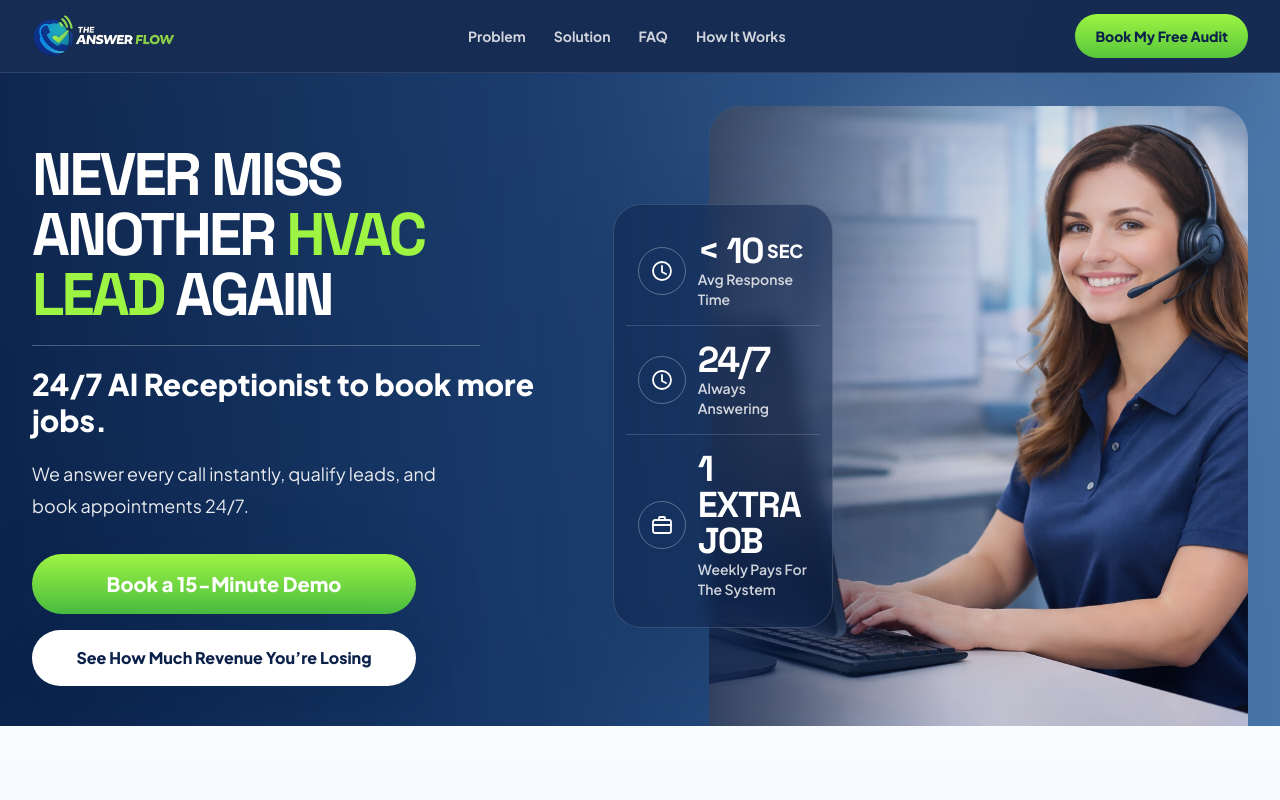
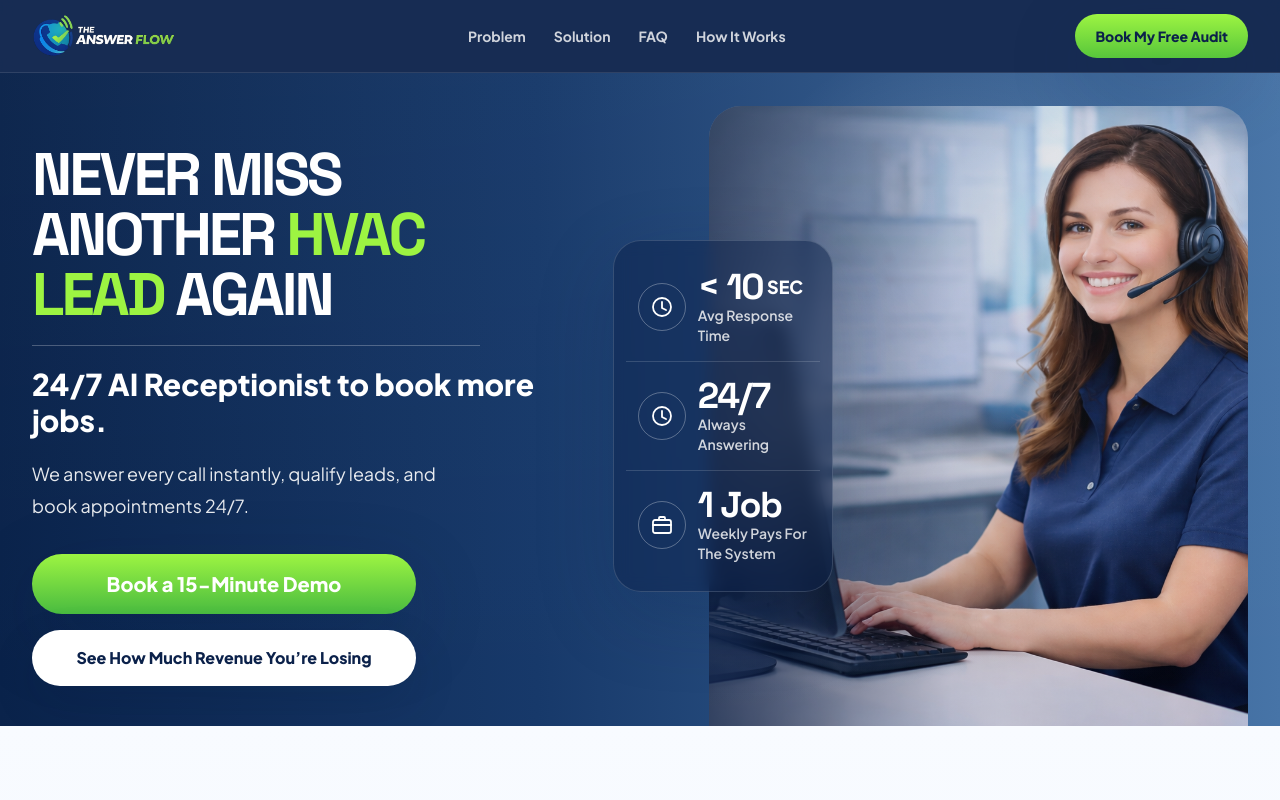
Before and after one commit to jrworksts/answerflowai, a React (Vite) app: page / in a window 1280 px wide. Shown: the top 800 px of the page. Built offline with nearby package versions, Linux system fonts and the light colour scheme.

Commit message:
Update hero stat card copy

```diff
--- a/src/App.jsx
+++ b/src/App.jsx
@@ -140,7 +140,7 @@ function Hero() {
           <div className="absolute left-0 top-1/2 z-20 hidden w-[220px] -translate-y-1/2 rounded-[1.75rem] border border-white/15 bg-navy/50 p-3 shadow-glow backdrop-blur md:block lg:left-4">
             <MetricCard icon={ClockIcon} value="< 10" suffix="SEC" label="Avg Response Time" />
             <MetricCard icon={ClockIcon} value="24/7" label="Always Answering" bordered />
-            <MetricCard icon={BriefcaseIcon} value="1 EXTRA JOB" label="Weekly Pays For The System" bordered />
+            <MetricCard icon={BriefcaseIcon} value="1 Job" label="Weekly Pays For The System" bordered />
           </div>
 
           <div className="absolute inset-y-0 right-0 left-8 overflow-hidden rounded-t-[2rem] lg:left-28">
```
